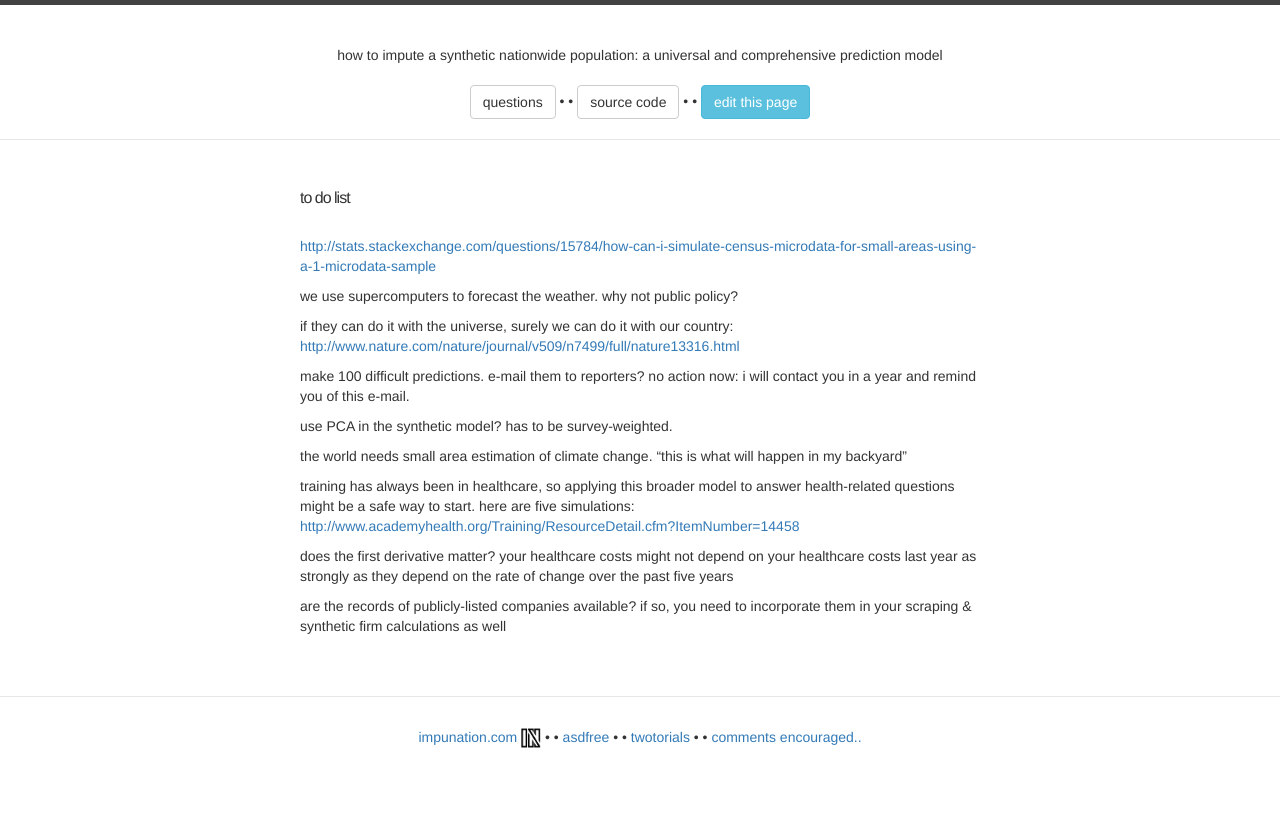
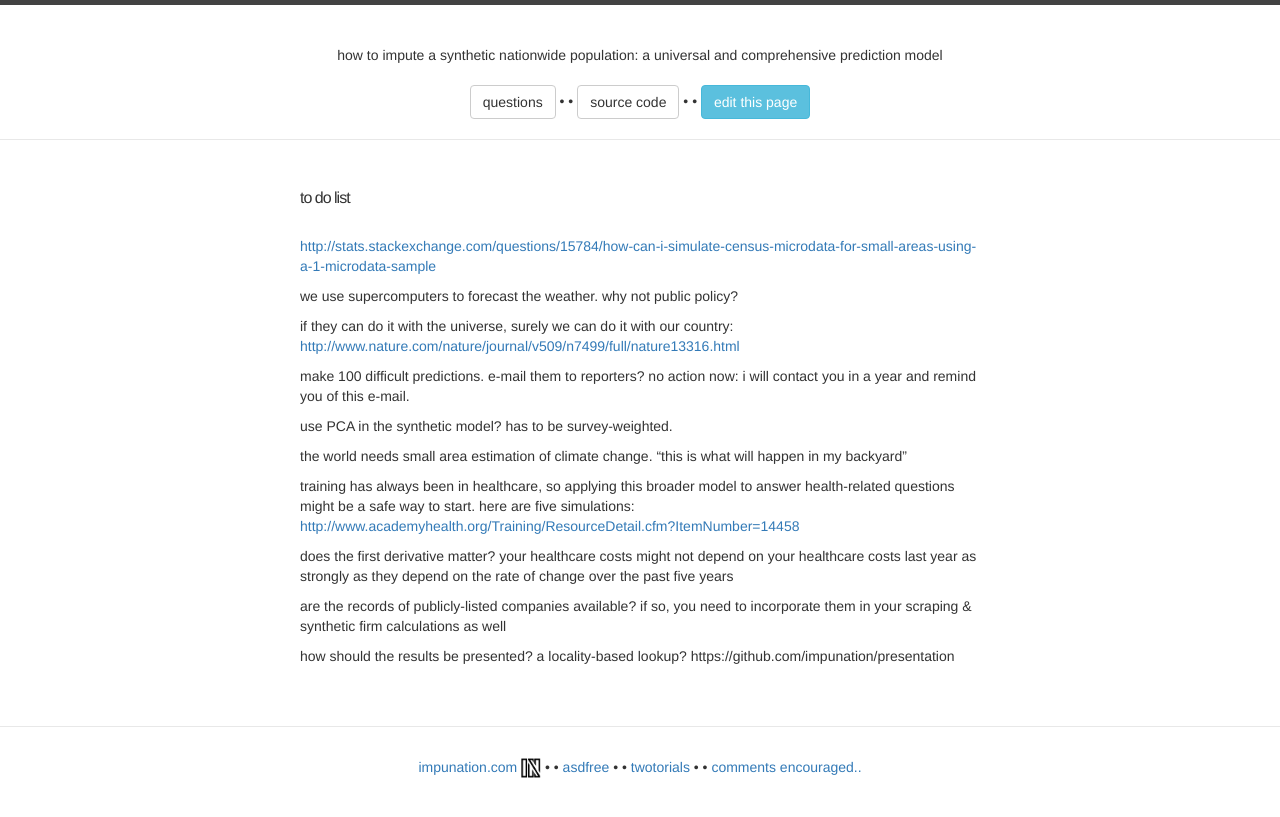
Before and after one commit to impunation/impunation.github.io, a Jekyll site: the page built from _posts/2016-01-01-to_do_list.md, in a window 1280 px wide. Shown: the top 817 px of the page. Built offline with Jekyll 4.4.1, drawn with Linux system fonts in a browser that asks for light colours.

Commit message:
Update 2016-01-01-to_do_list.md

```diff
--- a/_posts/2016-01-01-to_do_list.md
+++ b/_posts/2016-01-01-to_do_list.md
@@ -23,3 +23,5 @@ training has always been in healthcare, so applying this broader model to answer
 does the first derivative matter?  your healthcare costs might not depend on your healthcare costs last year as strongly as they depend on the rate of change over the past five years
 
 are the records of publicly-listed companies available?  if so, you need to incorporate them in your scraping & synthetic firm calculations as well
+
+how should the results be presented?  a locality-based lookup?  https://github.com/impunation/presentation
```
